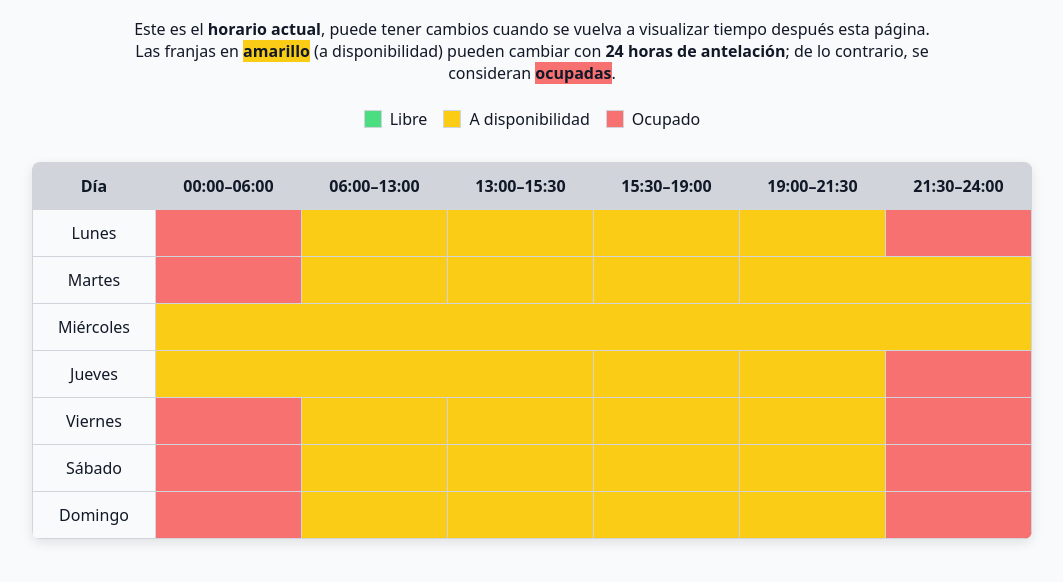
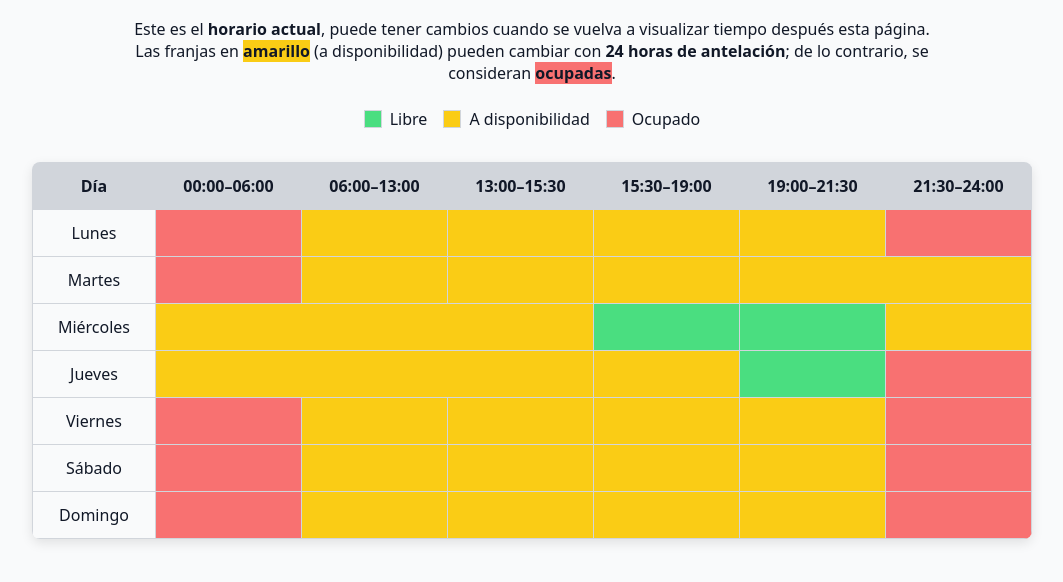
Before and after one commit to JoseEmmanuelVG/Schedule-JEVG, a plain HTML site: page index.html in a window 1280 px wide. Shown: the part 118-700 px from the top of the page, without its empty margins (108-1171 px from the left). Drawn offline with Linux system fonts and the light colour scheme.

Commit message:
Update index.html

```diff
--- a/index.html
+++ b/index.html
@@ -35,8 +35,8 @@
     <tbody>
       <tr><td>Lunes</td><td class="ocupado"></td><td class="adispo"></td><td class="adispo"></td><td class="adispo"></td><td class="adispo"></td><td class="ocupado"></td></tr>
       <tr><td>Martes</td><td class="ocupado"></td><td class="adispo"></td><td class="adispo"></td><td class="adispo"></td><td colspan="2" class="adispo"></td></tr>
-      <tr><td>Miércoles</td><td colspan="6" class="adispo"></td></tr>
-      <tr><td>Jueves</td><td colspan="3" class="adispo"></td><td class="adispo"></td><td class="adispo"></td><td class="ocupado"></td></tr>
+      <tr><td>Miércoles</td><td colspan="3" class="adispo"></td><td class="libre"></td><td class="libre"></td><td class="adispo"></td></tr>
+      <tr><td>Jueves</td><td colspan="3" class="adispo"></td><td class="adispo"></td><td class="libre"></td><td class="ocupado"></td></tr>
       <tr><td>Viernes</td><td class="ocupado"></td><td class="adispo"></td><td class="adispo"></td><td class="adispo"></td><td class="adispo"></td><td class="ocupado"></td></tr>
       <tr><td>Sábado</td><td class="ocupado"></td><td class="adispo"></td><td class="adispo"></td><td class="adispo"></td><td class="adispo"></td><td class="ocupado"></td></tr>
       <tr><td>Domingo</td><td class="ocupado"></td><td class="adispo"></td><td class="adispo"></td><td class="adispo"></td><td class="adispo"></td><td class="ocupado"></td></tr>
```
